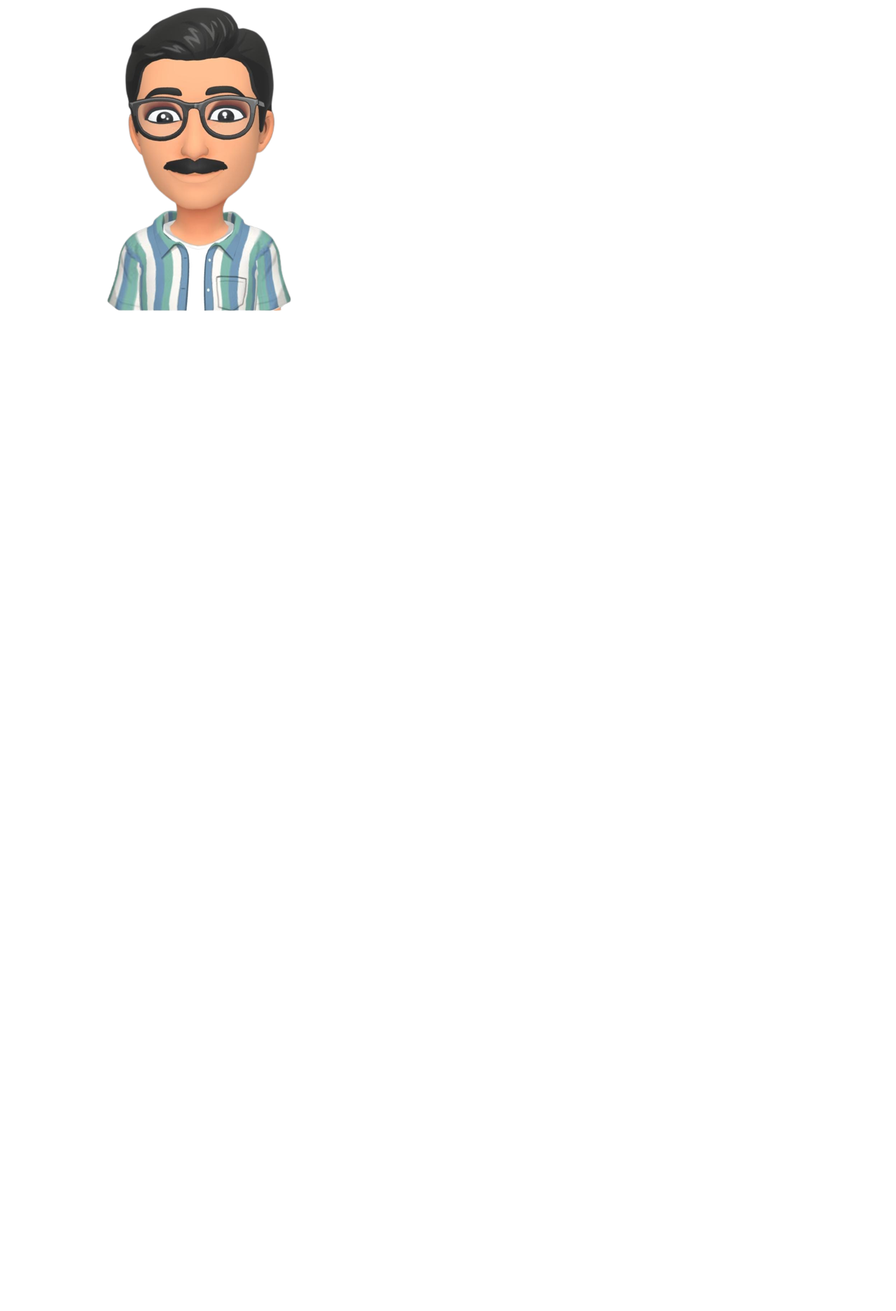
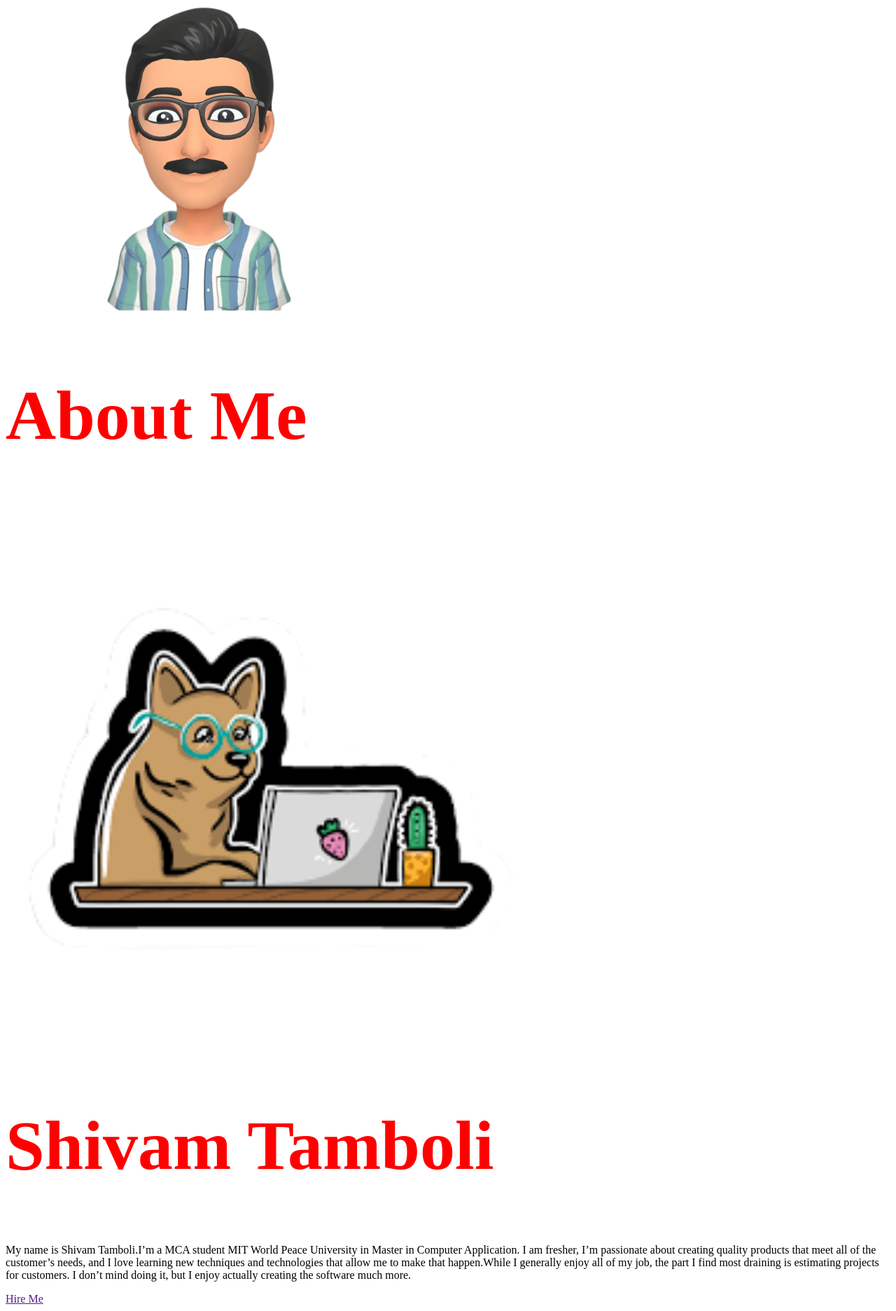
Before and after one commit to Shivam-tamboli/my_portfolio, a Django app: page / in a window 1280 px wide. Shown: the part 536-2409 px from the top of the page at 70% size. Before the commit the page ends 980 px from the top, so only its background shows below. Run offline with Django 5.2, Linux system fonts and the light colour scheme.

Commit message:
update home page with image

```diff
--- a/Base/template/home.html
+++ b/Base/template/home.html
@@ -49,5 +49,28 @@
     </div>
 </section>
 
+<!-- About Section -->
+<section id="about">
+    <h1 class="t-center my-2 t-white f-2">About Me</h1>
+    <div class="about-container flex s-around ">
+        <div class=" about-left flex s-center items-center">
+            <!-- Here in src replade the given link with your secondary image link -->
+            <img src="{%static 'images/dog.png'%}" alt="" style="width: 60%;">
+        </div>
+
+        <div class="about-right flex">
+            <div class="about-content">
+                <h1 class="t-white m-b-1 poppins">Shivam Tamboli</h1>
+                <p class="t-white poppins">My name is Shivam Tamboli.I’m a MCA student MIT World Peace University in Master in Computer Application.
+
+
+                    I am fresher, I’m passionate about creating quality products that meet all of the customer’s needs, and I love learning new techniques and technologies that allow me to make that happen.While I generally enjoy all of my job, the part I find most draining is estimating projects for customers. I don’t mind doing it, but I enjoy actually creating the software much more.</p>
+                <a class="btn " id="hireme"
+                    href="">Hire Me</a>
+            </div>
+        </div>
+    </div>
+</section>
+
 </body>
 </html>
```
